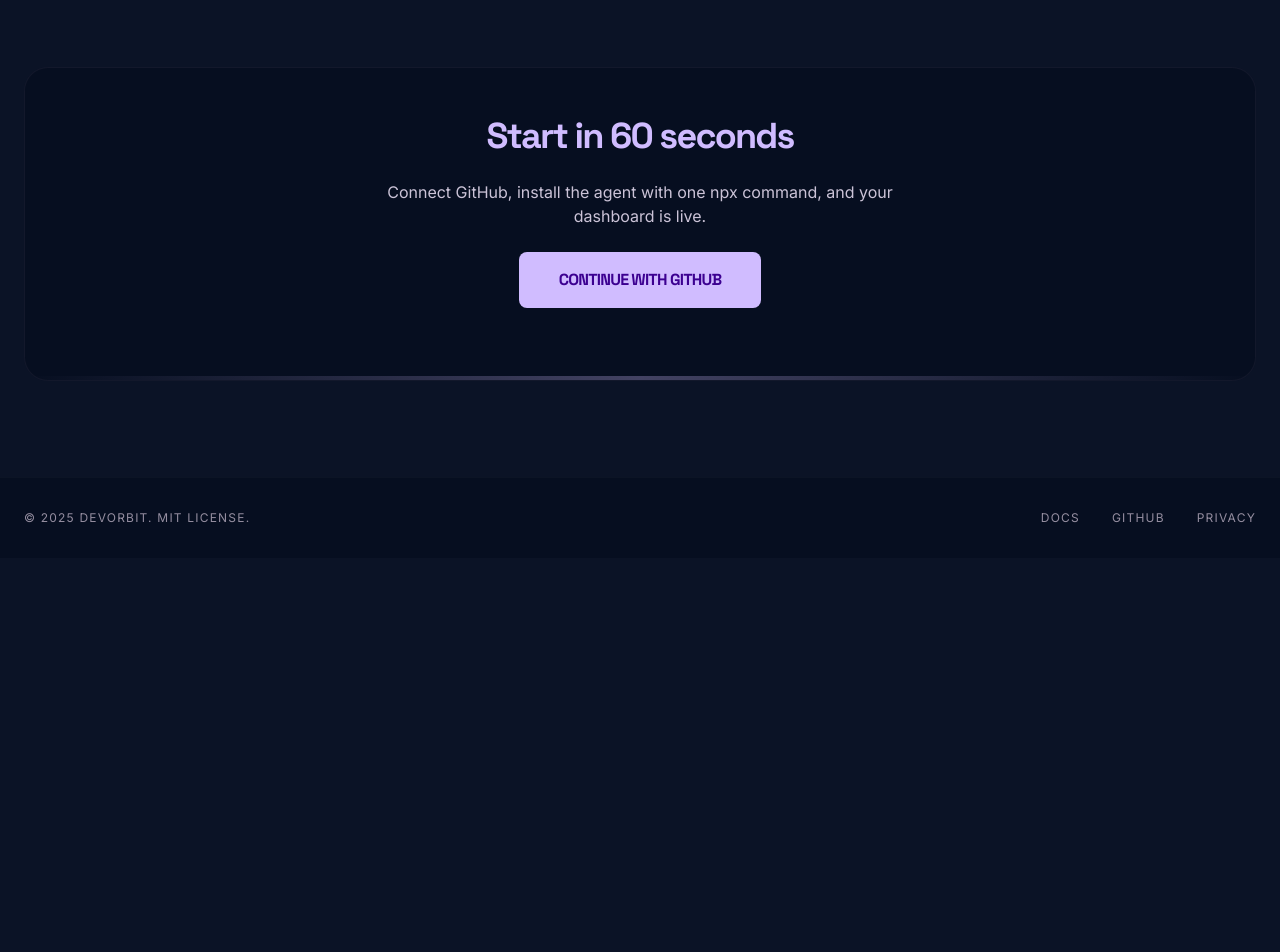
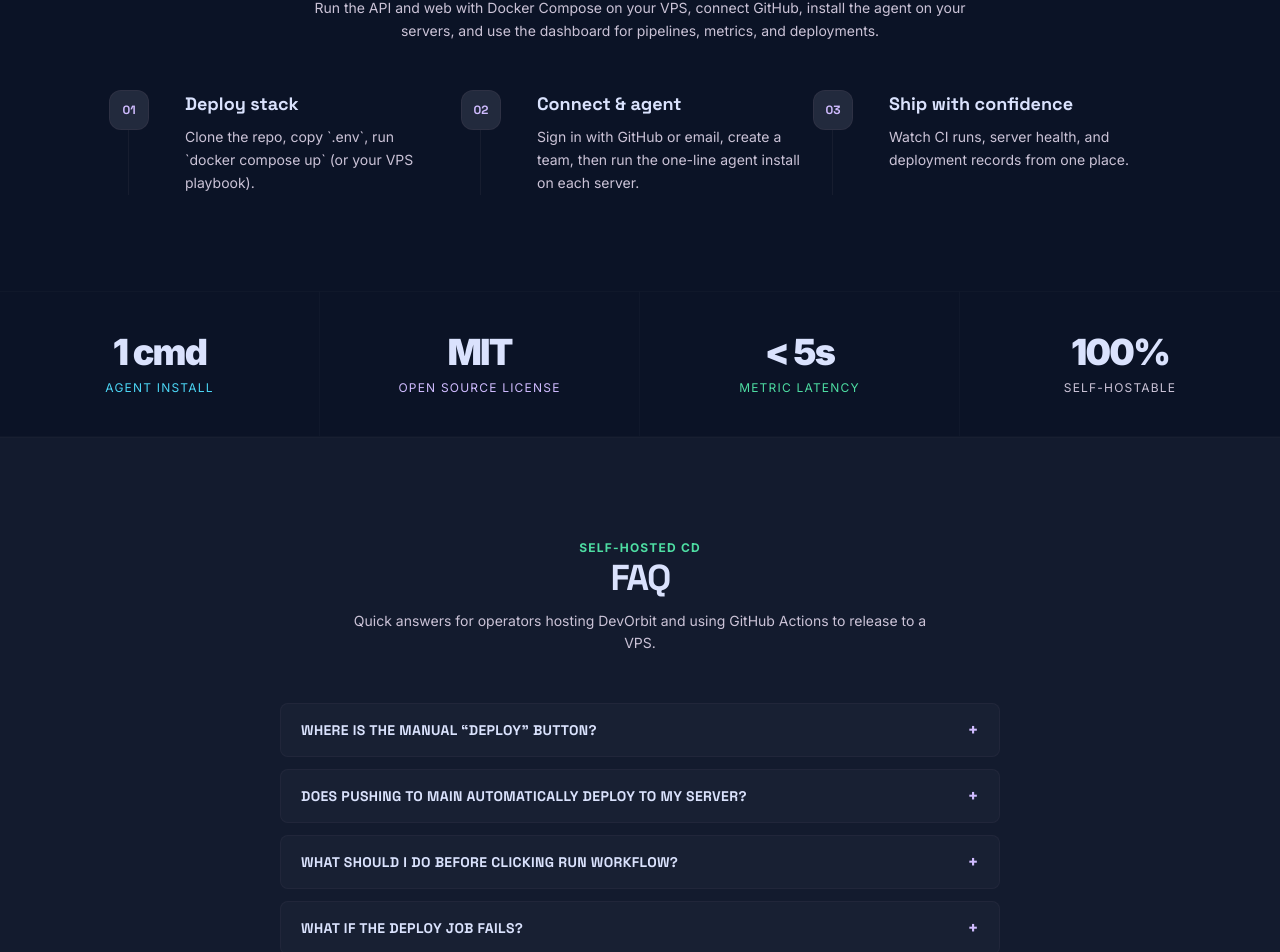
Before and after one commit to ashiqur-russel/devorbit, a Next.js app in the folder apps/web/: page / in a window 1280 px wide. Shown: the part 1576-2528 px from the top of the page. Before the commit the page ends 2134 px from the top, so only its background shows below. Built offline with nearby package versions, Linux system fonts and the light colour scheme.

Commit message:
feat(web): FAQ on landing page for manual GitHub Actions deploy
- Add #faq accordion with Run workflow steps and deep link to deploy-vps.yml
- Add How it works section (nav anchor), FAQ in nav/footer, repo GitHub links
- Footer year 2026

```diff
--- a/apps/web/src/app/page.tsx
+++ b/apps/web/src/app/page.tsx
@@ -17,7 +17,15 @@ export default function LandingPage() {
           <div className="hidden md:flex gap-8 items-center">
             <a href="#features" className="text-on-surface-variant hover:text-primary transition-colors text-sm font-medium uppercase tracking-wider">Features</a>
             <a href="#how-it-works" className="text-on-surface-variant hover:text-primary transition-colors text-sm font-medium uppercase tracking-wider">How it works</a>
-            <a href="https://github.com" className="text-on-surface-variant hover:text-primary transition-colors text-sm font-medium uppercase tracking-wider">GitHub</a>
+            <a href="#faq" className="text-on-surface-variant hover:text-primary transition-colors text-sm font-medium uppercase tracking-wider">FAQ</a>
+            <a
+              href="https://github.com/ashiqur-russel/devorbit"
+              target="_blank"
+              rel="noopener noreferrer"
+              className="text-on-surface-variant hover:text-primary transition-colors text-sm font-medium uppercase tracking-wider"
+            >
+              GitHub
+            </a>
           </div>
           <Link
             href="/login"
@@ -60,7 +68,9 @@ export default function LandingPage() {
                 Start Monitoring Free
               </Link>
               <a
-                href="https://github.com"
+                href="https://github.com/ashiqur-russel/devorbit"
+                target="_blank"
+                rel="noopener noreferrer"
                 className="px-8 py-4 glass-panel border border-outline-variant/30 text-secondary font-bold rounded-xl text-lg uppercase tracking-tighter hover:bg-surface-container-highest transition-all font-headline"
               >
                 Star on GitHub
@@ -115,6 +125,33 @@ export default function LandingPage() {
           </div>
         </section>
 
+        {/* How it works (anchor for nav) */}
+        <section id="how-it-works" className="py-24 max-w-7xl mx-auto px-6 scroll-mt-24">
+          <div className="text-center mb-12 space-y-3">
+            <span className="text-secondary font-bold tracking-widest uppercase text-xs">Self-host</span>
+            <h2 className="text-4xl font-black tracking-tighter font-headline">How it works</h2>
+            <p className="text-on-surface-variant max-w-2xl mx-auto text-sm leading-relaxed">
+              Run the API and web with Docker Compose on your VPS, connect GitHub, install the agent on your servers, and
+              use the dashboard for pipelines, metrics, and deployments.
+            </p>
+          </div>
+          <ol className="grid grid-cols-1 md:grid-cols-3 gap-8 max-w-5xl mx-auto list-none">
+            {[
+              { step: '01', title: 'Deploy stack', body: 'Clone the repo, copy `.env`, run `docker compose up` (or your VPS playbook).' },
+              { step: '02', title: 'Connect & agent', body: 'Sign in with GitHub or email, create a team, then run the one-line agent install on each server.' },
+              { step: '03', title: 'Ship with confidence', body: 'Watch CI runs, server health, and deployment records from one place.' },
+            ].map((row) => (
+              <li key={row.step} className="relative pl-14 border-l border-outline-variant/20">
+                <span className="absolute left-0 top-0 -translate-x-1/2 flex h-10 w-10 items-center justify-center rounded-full bg-surface-container-high border border-outline-variant/30 text-xs font-black font-headline text-primary">
+                  {row.step}
+                </span>
+                <h3 className="text-lg font-bold font-headline mb-2">{row.title}</h3>
+                <p className="text-on-surface-variant text-sm leading-relaxed">{row.body}</p>
+              </li>
+            ))}
+          </ol>
+        </section>
+
         {/* Stats */}
         <section className="border-y border-outline-variant/10">
           <div className="max-w-7xl mx-auto grid grid-cols-2 md:grid-cols-4 divide-x divide-outline-variant/10">
@@ -129,6 +166,66 @@ export default function LandingPage() {
                 <div className={`text-xs uppercase tracking-widest text-${s.color} mt-2`}>{s.label}</div>
               </div>
             ))}
+          </div>
+        </section>
+
+        {/* FAQ */}
+        <section id="faq" className="py-24 bg-surface-container-low border-y border-outline-variant/10 scroll-mt-24">
+          <div className="max-w-3xl mx-auto px-6">
+            <div className="text-center mb-12 space-y-3">
+              <span className="text-tertiary font-bold tracking-widest uppercase text-xs">Self-hosted CD</span>
+              <h2 className="text-4xl font-black tracking-tighter font-headline">FAQ</h2>
+              <p className="text-on-surface-variant text-sm max-w-xl mx-auto leading-relaxed">
+                Quick answers for operators hosting DevOrbit and using GitHub Actions to release to a VPS.
+              </p>
+            </div>
+            <div className="space-y-3">
+              {[
+                {
+                  q: 'Where is the manual “deploy” button?',
+                  a: (
+                    <>
+                      It lives in GitHub, not inside this app. Open the{' '}
+                      <a
+                        href="https://github.com/ashiqur-russel/devorbit/actions/workflows/deploy-vps.yml"
+                        target="_blank"
+                        rel="noopener noreferrer"
+                        className="text-primary underline-offset-2 hover:underline font-medium"
+                      >
+                        Deploy to VPS
+                      </a>{' '}
+                      workflow → use <strong className="text-on-surface">Run workflow</strong> (branch <code className="text-xs bg-surface-container-highest px-1.5 py-0.5 rounded">main</code>) after{' '}
+                      <strong className="text-on-surface">CI</strong> is green on that commit. That single click starts the SSH + Docker deploy on your server.
+                    </>
+                  ),
+                },
+                {
+                  q: 'Does pushing to main automatically deploy to my server?',
+                  a: 'No. CI runs on push; production deploy only runs when someone runs the Deploy to VPS workflow manually. That keeps releases intentional.',
+                },
+                {
+                  q: 'What should I do before clicking Run workflow?',
+                  a: 'Wait for the latest CI run on main to finish successfully, merge anything you need, then trigger deploy so the VPS pulls the same commit you verified in CI.',
+                },
+                {
+                  q: 'What if the deploy job fails?',
+                  a: 'The workflow is configured to roll the VPS git checkout and Docker stack back to the last working commit when a step fails (see the repo workflow file). Check Actions logs and docker compose logs on the server.',
+                },
+              ].map((item) => (
+                <details
+                  key={item.q}
+                  className="group rounded-xl border border-outline-variant/20 bg-surface-container-high/40 open:bg-surface-container-high/80 transition-colors"
+                >
+                  <summary className="cursor-pointer list-none px-5 py-4 font-headline font-bold text-sm uppercase tracking-wide text-on-surface flex items-center justify-between gap-4 [&::-webkit-details-marker]:hidden">
+                    <span>{item.q}</span>
+                    <span className="text-primary text-lg leading-none group-open:rotate-45 transition-transform">+</span>
+                  </summary>
+                  <div className="px-5 pb-4 pt-0 text-on-surface-variant text-sm leading-relaxed border-t border-outline-variant/10">
+                    {item.a}
+                  </div>
+                </details>
+              ))}
+            </div>
           </div>
         </section>
 
@@ -153,10 +250,17 @@ export default function LandingPage() {
       {/* Footer */}
       <footer className="border-t border-outline-variant/10 py-8 bg-surface-container-lowest">
         <div className="max-w-7xl mx-auto px-6 flex flex-col md:flex-row justify-between items-center gap-4">
-          <span className="text-outline text-xs uppercase tracking-widest">© 2025 DevOrbit. MIT License.</span>
+          <span className="text-outline text-xs uppercase tracking-widest">© 2026 DevOrbit. MIT License.</span>
           <div className="flex gap-8 text-xs uppercase tracking-widest text-outline">
-            <a href="#" className="hover:text-primary transition-colors">Docs</a>
-            <a href="#" className="hover:text-primary transition-colors">GitHub</a>
+            <a href="#faq" className="hover:text-primary transition-colors">FAQ</a>
+            <a
+              href="https://github.com/ashiqur-russel/devorbit"
+              target="_blank"
+              rel="noopener noreferrer"
+              className="hover:text-primary transition-colors"
+            >
+              GitHub
+            </a>
             <a href="#" className="hover:text-primary transition-colors">Privacy</a>
           </div>
         </div>
```
